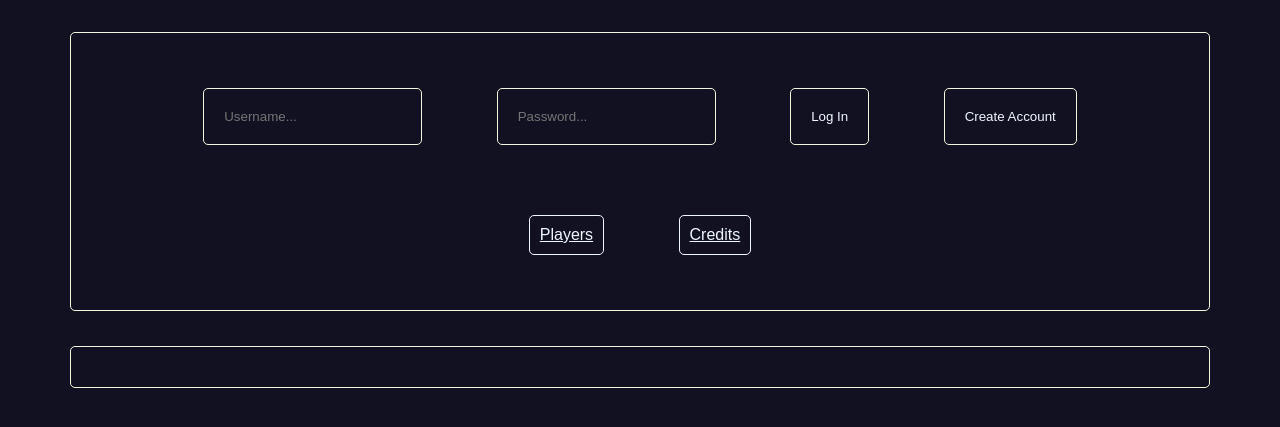
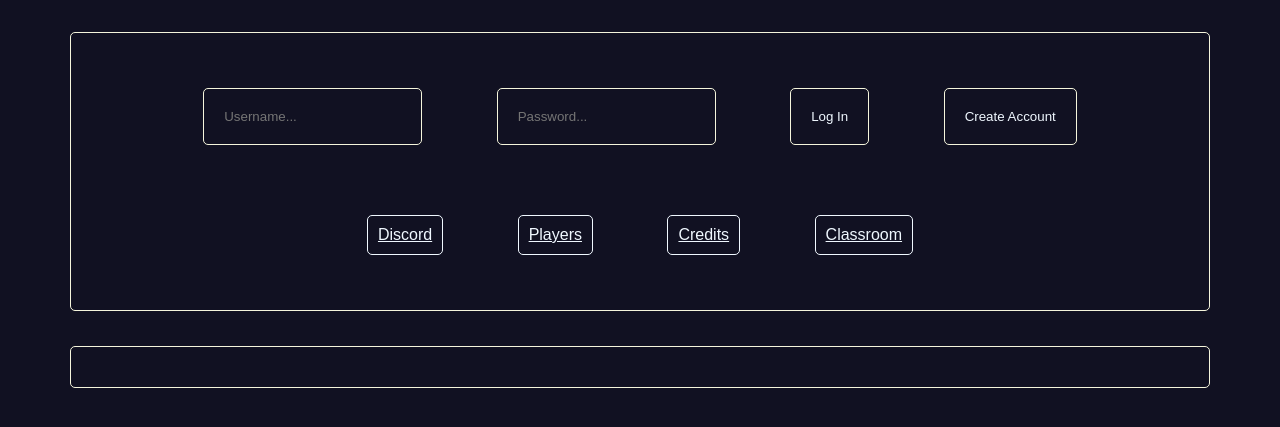
Before and after one commit to Arsoniv/MS-Ranked, a website: page public/home/index.html in a window 1280 px wide. Shown: the part 117-544 px from the top of the page. Drawn offline with Linux system fonts and the light colour scheme; no server answers.

Commit message:
added google classroom and discord links

```diff
--- a/public/home/index.html
+++ b/public/home/index.html
@@ -29,9 +29,11 @@
             <button class="themeBasic" id="createAccountButton" onclick="createAccount()">Create Account</button>
         </div>
         <div>
+            <a href="https://discord.gg/JQnjeksJ" class="themeBasic" style="padding: 10px; display: inline-block; border: 1px solid;">Discord</a>
             <a href="player/" class="themeBasic" style="padding: 10px; display: inline-block; border: 1px solid;">Players</a>
             <button class="themeBasic" disabled="disabled" id="button" hidden="hidden" style="background-image: url('https://img.freepik.com/premium-photo/bright-colors-diffused-pastel-abstract-background_943281-11260.jpg'); font-size: x-large; color: #111122; width: min(30%)" onclick="queue()">Queue</button>
             <a href="credits/" class="themeBasic" style="padding: 10px; display: inline-block; border: 1px solid;">Credits</a>
+            <a href="https://classroom.google.com" class="themeBasic" style="padding: 10px; display: inline-block; border: 1px solid;">Classroom</a>
 
         </div>
     </div>
```
